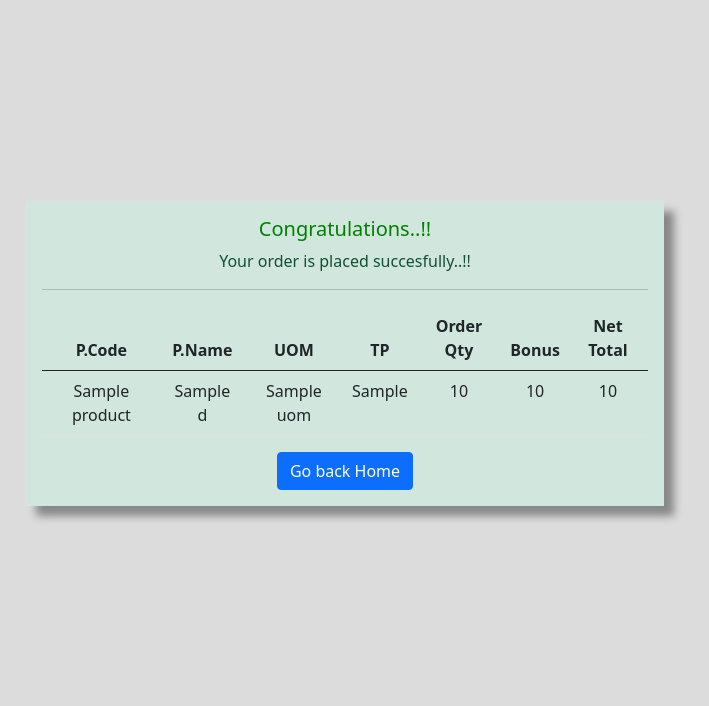
After one commit to partho1999/Dealer-order-and-bonus-checkout-system-for-AML-Coca-Cola, a Django app: template salesorder/sales/templates/sales/save.html in a window 1280 px wide. The commit adds this page. Shown: the top 706 px of the page, without its empty margins (295-1004 px from the left). Run offline with Django 4.2, Linux system fonts and the light colour scheme; the template is opened without the code that fills it: most values are stand-ins (such as "Sample title", 1, 10 or a date in 2020); parts of the project's set-up code (start-up, migrations or seed data) failed here and were passed over; some libraries are stand-ins or nearby versions.

Commit message:
version 2.2.1

```diff
--- a/salesorder/dealar_name.csv
+++ b/salesorder/dealar_name.csv
@@ -1,2 +1,2 @@
 ,dealer_name
-0,db-001
+0,db-005
--- a/salesorder/sales/templates/sales/index.html
+++ b/salesorder/sales/templates/sales/index.html
@@ -296,10 +296,6 @@
                 var table = document.getElementById('myTable')
                 var tdbody = document.getElementById('tbody')
 
-
-                //var new_tbody = document.createElement('tbody');
-                //populate_with_new_rows(new_tbody);
-                //old_tbody.parentNode.replaceChild(new_tbody, old_tbody)
                 tdbody.innerHTML = "";
 
                 for(var i=0; i<data.length; i++){
@@ -307,7 +303,7 @@
                         "</td><td>" + data[i].p_name +
                         "</td><td>" + data[i].UOM +
                         "</td><td>" + data[i].tp +
-                        "</td><td style='width: 85px;''><input type='number'  id='number' class='number'  name="+ data[i].id +" value="+data[i].order_qty+">" +
+                        "</td><td style='width: 85px;'><input type='number'  id='number' class='number'  name="+ data[i].id +" value="+data[i].order_qty+">" +
                         "</td><td>" + data[i].bonus_qty +
                         "</td><td>" + data[i].balance +
                         "</td></tr>"
--- /dev/null
+++ b/salesorder/sales/templates/sales/save.html
@@ -0,0 +1,104 @@
+<!doctype html>
+<html lang="en">
+  <head>
+    <!-- Required meta tags -->
+    <script src="https://code.jquery.com/jquery-3.6.1.min.js" integrity="sha256-o88AwQnZB+VDvE9tvIXrMQaPlFFSUTR+nldQm1LuPXQ=" crossorigin="anonymous"></script>
+    <meta charset="utf-8">
+    <meta name="viewport" content="width=device-width, initial-scale=1">
+
+    <!-- Bootstrap CSS -->
+    <link href="https://cdn.jsdelivr.net/npm/bootstrap@5.0.2/dist/css/bootstrap.min.css" rel="stylesheet" integrity="sha384-EVSTQN3/azprG1Anm3QDgpJLIm9Nao0Yz1ztcQTwFspd3yD65VohhpuuCOmLASjC" crossorigin="anonymous">
+
+    <title>Hello, world!</title>
+    <style>
+      body{
+        background-color: gainsboro;
+      }
+      #ses{
+        padding: 200px 0;
+        text-align:center;
+        width:50%;
+        margin:auto;
+      }
+      h5{
+        color:green;
+      }
+      #card-b{
+        box-shadow: 10px 10px 8px #888888;
+
+      }
+    </style>
+  </head>
+  <body>
+    <div class="container" id="ses">
+      <div class="card">
+        <div class="card-body alert-success" id="card-b">
+          <h5 class="card-title">Congratulations..!!</h5>
+          <p class="card-text">Your order is placed succesfully..!!</p>
+          <hr>
+          <table class="table">
+            <thead>
+            <tr>
+                <th scope="col">P.Code</th>
+                <th scope="col">P.Name</th>
+                <th scope="col">UOM</th>
+                <th scope="col">TP</th>
+                <th scope="col">Order Qty</th>
+                <th scope="col">Bonus</th>
+                <th scope="col">Net Total</th>
+            </tr>
+            </thead>
+            <tbody id = "tbody">
+              {% if d %}
+                  {% for i in d %}
+                      <tr>
+                        <td>{{i.product}}</td>
+                        <td>{{i.p_name}}</td>
+                        <td>{{i.UOM}}</td>
+                        <td>{{i.tp}}</td>
+                        <td>{{ i.order_qty }}</td>
+                        <td>{{i.bonus_qty}}</td>
+                        <td>{{i.balance}}</td>
+                      </tr>
+                  {% endfor %}
+              {% endif %}
+            </tbody>
+          </table>
+          <a href="/sales" class="btn btn-primary">Go back Home</a>
+        </div>
+      </div>
+
+
+    </div>
+    <!-- Optional JavaScript; choose one of the two! -->
+
+    <!-- Option 1: Bootstrap Bundle with Popper -->
+    <script src="https://cdn.jsdelivr.net/npm/bootstrap@5.0.2/dist/js/bootstrap.bundle.min.js" integrity="sha384-MrcW6ZMFYlzcLA8Nl+NtUVF0sA7MsXsP1UyJoMp4YLEuNSfAP+JcXn/tWtIaxVXM" crossorigin="anonymous"></script>
+
+    <script src="https://ajax.googleapis.com/ajax/libs/jquery/3.5.1/jquery.min.js"></script>
+
+    <script
+        src="https://code.jquery.com/jquery-3.5.0.min.js"
+        integrity="sha256-xNzN2a4ltkB44Mc/Jz3pT4iU1cmeR0FkXs4pru/JxaQ="
+        crossorigin="anonymous">
+
+    </script>
+    <script src="https://cdn.jsdelivr.net/npm/popper.js@1.16.0/dist/umd/popper.min.js"
+        integrity="sha384-Q6E9RHvbIyZFJoft+2mJbHaEWldlvI9IOYy5n3zV9zzTtmI3UksdQRVvoxMfooAo"
+        crossorigin="anonymous">
+    </script>
+    <script src="https://stackpath.bootstrapcdn.com/bootstrap/4.4.1/js/bootstrap.min.js"
+        integrity="sha384-wfSDF2E50Y2D1uUdj0O3uMBJnjuUD4Ih7YwaYd1iqfktj0Uod8GCExl3Og8ifwB6"
+        crossorigin="anonymous">
+    </script>
+
+    <!-- Option 2: Separate Popper and Bootstrap JS -->
+
+    <script src="https://cdn.jsdelivr.net/npm/@popperjs/core@2.9.2/dist/umd/popper.min.js" integrity="sha384-IQsoLXl5PILFhosVNubq5LC7Qb9DXgDA9i+tQ8Zj3iwWAwPtgFTxbJ8NT4GN1R8p" crossorigin="anonymous"></script>
+    <script src="https://cdn.jsdelivr.net/npm/bootstrap@5.0.2/dist/js/bootstrap.min.js" integrity="sha384-cVKIPhGWiC2Al4u+LWgxfKTRIcfu0JTxR+EQDz/bgldoEyl4H0zUF0QKbrJ0EcQF" crossorigin="anonymous"></script>
+
+
+
+</body>
+
+</html>
```
Also changed, not shown: salesorder/sales/views.py (+18 -3 lines), salesorder/db.sqlite3.
